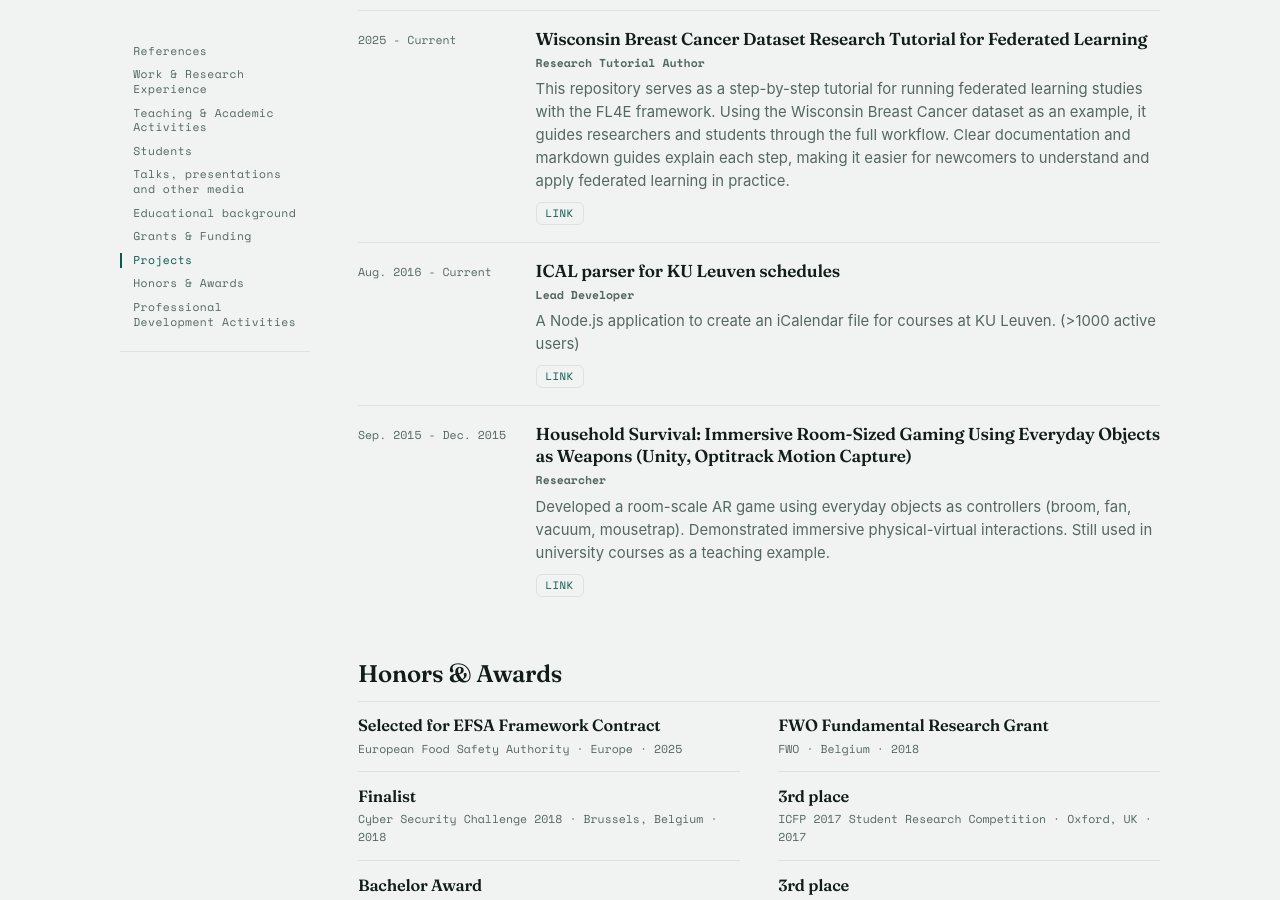
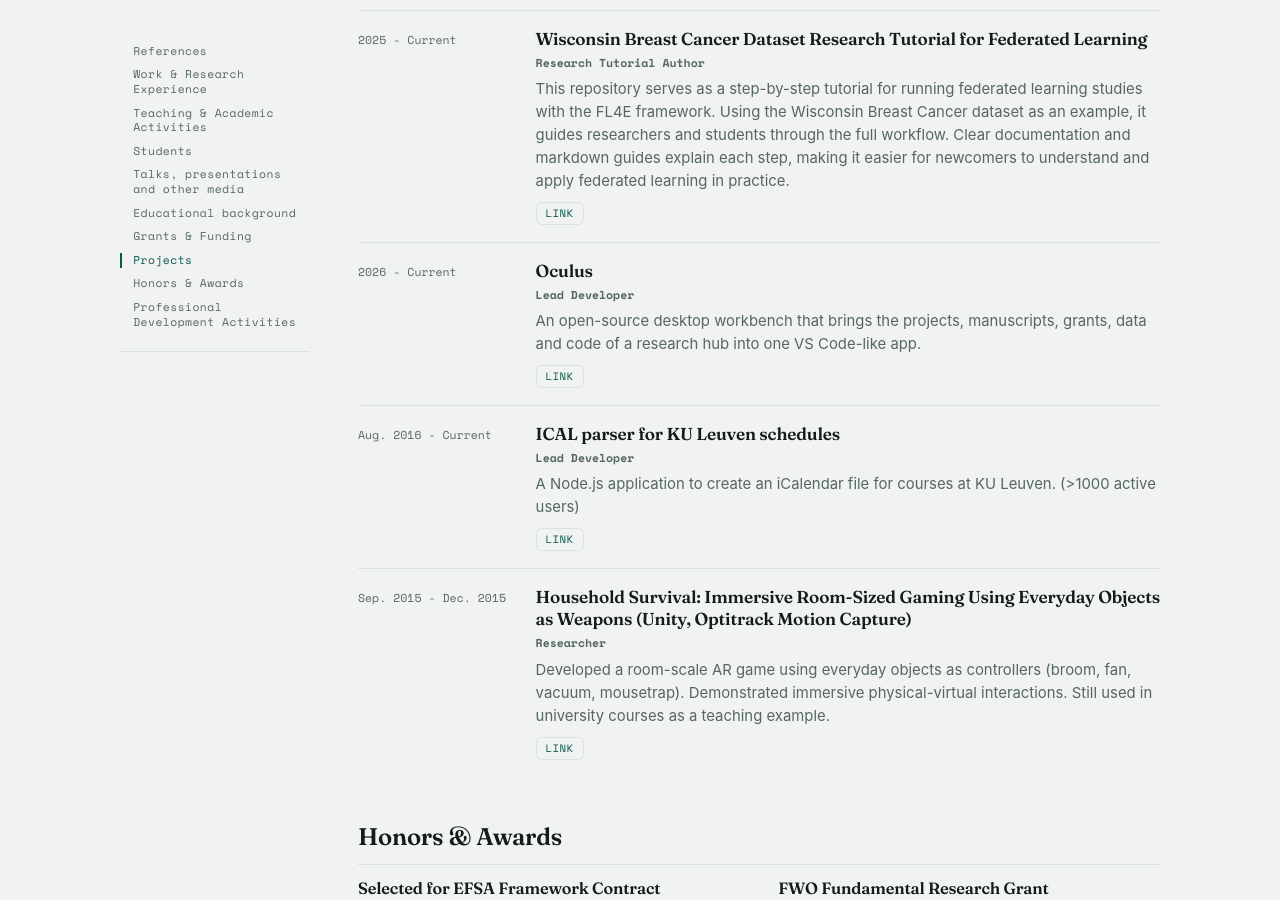
Before and after one commit to TheAxeC/theaxec.github.io, a Jekyll site: the page built from _pages/about.md, in a window 1280 px wide and 900 px high, scrolled down 9062 px. Built offline with Jekyll 4.4.1, drawn with Linux system fonts in a browser that asks for light colours.

Commit message:
Add Oculus project details and update CV Autogenerator title in data.yml; update CV PDF

```diff
--- a/_data/data.yml
+++ b/_data/data.yml
@@ -363,6 +363,11 @@ projects:
       about: |
         This repository serves as a step-by-step tutorial for running federated learning studies with the FL4E framework. Using the Wisconsin Breast Cancer dataset as an example, it guides researchers and students through the full workflow.
         Clear documentation and markdown guides explain each step, making it easier for newcomers to understand and apply federated learning in practice.
+    - title: Oculus
+      url: https://github.com/TheAxeC/oculus
+      duration: 2026 - Current
+      role: Lead Developer
+      about: An open-source desktop workbench that brings the projects, manuscripts, grants, data and code of a research hub into one VS Code-like app.
     - title: Reinforcement Learning Agent in Google Deepmind's StarCraft II Framework
       url: ""
       duration: Feb. 2018 - Jul. 2018
@@ -406,7 +411,7 @@ projects:
       hide: true
       about: |
         A small, fully dynamic scripting language on the Wren VM, with a debugger, an embedding API and optional manual memory management. Superseded by Cardinal (revamped).
-    - title: cv-autogenerator
+    - title: CV Autogenerator
       url: https://github.com/TheAxeC/cv-autogenerator
       duration: Oct. 2017 - May 2024
       role: Developer
```
Also changed, not shown: 1 other file.
